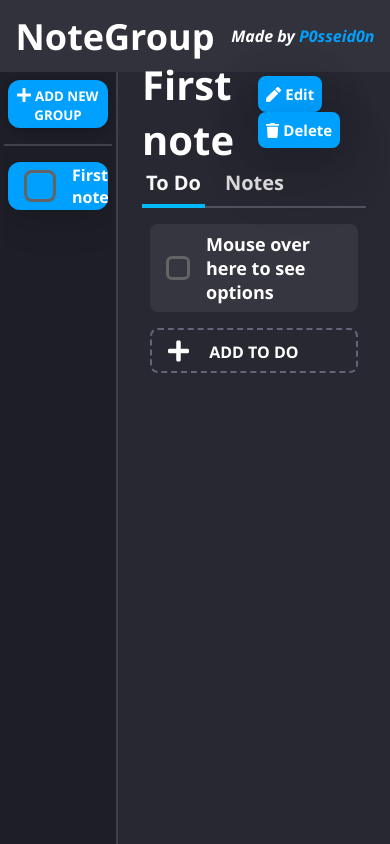
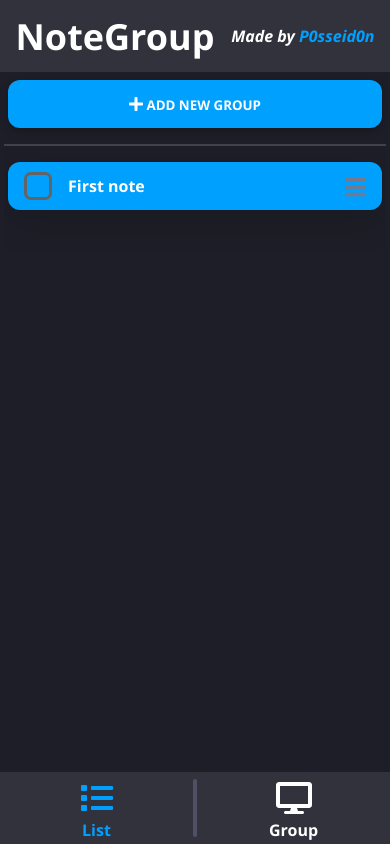
Before and after one commit to P0sseid0n/NoteGroup, a Vue app: page / in a window 390 px wide. Built offline with nearby package versions, Linux system fonts and the light colour scheme.

Commit message:
Add notes & Fix drag and drop & Mobile

```diff
--- a/package.json
+++ b/package.json
@@ -14,7 +14,8 @@
     "@fortawesome/free-solid-svg-icons": "^5.15.2",
     "@fortawesome/vue-fontawesome": "^2.0.2",
     "core-js": "^3.6.5",
-    "vue": "^2.6.11"
+    "vue": "^2.6.11",
+    "vuedraggable": "^2.24.3"
   },
   "devDependencies": {
     "@vue/cli-plugin-babel": "~4.5.0",
--- a/src/App.vue
+++ b/src/App.vue
@@ -9,6 +9,7 @@
         <Display :note="notes[noteSelected]" v-if="notes.length > 0" />
         <NoDisplay v-else />
     </main>
+    <ViewNav/>
 </div>
 </template>
 
@@ -16,6 +17,7 @@
 import List from './components/List.vue'
 import Display from './components/Display.vue'
 import NoDisplay from './components/NoDisplay.vue'
+import ViewNav from './components/ViewNav.vue'
 
 export default {
     name: 'App',
@@ -26,16 +28,14 @@ export default {
                     done: false,
                     title: 'First note',
                     todos: [ [false ,'Mouse over here to see options'] ],
-                    notes: [ ['Click to edit this note', "Type the note content" ] ]
+                    notes: [ ['Click to edit this note', "" ] ]
                 },
             ],
             noteSelected: 0
         }
     },
     components: {
-        List,
-        Display,
-        NoDisplay
+        List, Display, NoDisplay, ViewNav
     },
     created(){
         if(localStorage.getItem('notes')) this.notes = JSON.parse(localStorage.getItem('notes'))
@@ -148,6 +148,19 @@ html,body, #app{
 
     > main{
         height: calc(100% - 72px);
+        display: flex;
+        flex-direction: row;
+
+        #list{
+            width: 400px;
+            border-right: 1px solid rgb(65,65,75);
+
+        }
+
+        #display, #noDisplay{
+            width: calc(100% - 400px);
+            border-left: 1px solid rgb(65,65,75);
+        }
     }
 }
 
@@ -155,33 +168,41 @@ svg, path{
     color: inherit;
 }
 
+@media screen and (max-width: 1048px) {
     #app > main{
-    display: flex;
-    flex-direction: row;
 
         #list{
-        width: 30%;
-        border-right: 1px solid rgb(65,65,75);
+            width: 350px;
         }
 
         #display, #noDisplay{
-        width: 70%;
-        border-left: 1px solid rgb(65,65,75);
+            width: calc(100% - 350px);
+        }
     }
 }
 
-// @media screen and (max-width: 968px) {
-//     #app > main{
+@media screen and (min-width: 768px) {
+    #list, #display, #noDisplay{
+        width: 100%;
+        border: 0;
 
-//         #list, #display, #noDisplay{
-//             width: 100%;
-//             border: 0;
-//         }
+        display: block !important;
+    }
+}
 
-//         #display, #noDisplay{
-//             display: none;
-//         }
-//     }
-// }
+@media screen and (max-width: 768px) {
+    #app > main{
+        height: calc(100% - 144px);
+
+        #list, #display, #noDisplay{
+            width: 100%;
+            border: 0;
+        }
+
+        #display, #noDisplay{
+            display: none;
+        }
+    }
+}
 
 </style>
--- a/src/components/Display.vue
+++ b/src/components/Display.vue
@@ -2,7 +2,7 @@
 <div id="display">
 <header>
     <div>
-        <input v-if="editingGroup" @keypress.enter="editingGroup = false" type="text" v-model="noteTitle" maxlength="31" minlength="1" autofocus>
+        <input v-if="editingGroup" @keypress.enter="editingGroup = false" type="text" v-model="groupTitle" maxlength="25" minlength="1" required autofocus>
         <h1 v-else @dblclick="editingGroup = true"> {{ note.title }} </h1>
     </div>
     <div>
@@ -65,12 +65,14 @@ export default {
         this.$root.$on('selecting-title', () => this.editingGroup = false)
     },
     computed: {
-        noteTitle: {
+        groupTitle: {
             get(){
                 return this.$props.note.title
             },
             set(text){
-                if(text.length <= 31 && text.length >= 2) this.$props.note.title = text
+                const newText = text.trim()
+
+                if(newText.length <= 25 && newText.length >= 2) this.$props.note.title = newText
                 this.$root.$emit('saveNotes')
             }
         }
@@ -99,7 +101,8 @@ export default {
             display: block;
             background: var(--depth-4);
             border: 3px solid rgb(80,80,100);
-            width: 512px;
+            width: 100%;
+            max-width: 512px;
             padding: 0 8px;
             border-radius: 16px;
             font-size: 36px;
@@ -107,9 +110,13 @@ export default {
             outline: 0;
 
             &:focus{
-                border: 3px solid rgb(120,120,140);
+                border: 3px solid rgb(140,140,160);
             }
+
         }
+            input:invalid{
+                border: 3px solid rgb(140,80,100) !important;
+            }
 
         button{
             background-color: var(--blue);
@@ -120,8 +127,11 @@ export default {
             padding: 8px 8px;
             border-radius: 8px;
             cursor: pointer;
-            margin-right: 16px;
             box-shadow: rgba(17, 17, 26, 0.1) 0px 8px 24px, rgba(17, 17, 26, 0.1) 0px 16px 56px, rgba(17, 17, 26, 0.1) 0px 24px 80px;
+
+            &:not(button:last-of-type){
+                margin-right: 16px;
+            }
 
             &:hover{
                 transition: .2s;
@@ -173,4 +183,38 @@ export default {
         }
     }
 }
+
+@media screen and (max-width: 1048px) {
+    #display header{
+        flex-direction: column;
+        align-items: unset;
+        margin-bottom: 32px;
+
+        button{
+            margin-top: 8px;
+        }
+
+        input{
+            font-size: 28px;
+
+        }
+
+        h1{
+            font-size: 32px;
+        }
+    }
+}
+
+@media screen and (max-width: 868px) {
+    #display header{
+        input{
+            font-size: 24px;
+
+        }
+
+        h1{
+            font-size: 28px;
+        }
+    }
+}
 </style>
--- a/src/components/Display/Todo.vue
+++ b/src/components/Display/Todo.vue
@@ -1,19 +1,19 @@
 <template>
 <div id="todo">
+    <draggable :list="note.todos" handle=".handle" ghost-class="dragging">
         <li class="todo" v-for="(todo, index) in note.todos" :key="todo[2]"
-    @mouseenter="observeMouseToDo(index)" @mouseleave="observeMouseToDo(null)"
-     draggable="true" @dragstart="dragTodo($event, true)" @dragover.stop @dragend="dragTodo($event, false)"
-     @dragover="dragOverTodo($event, true)" @dragleave="dragOverTodo($event, false)"
-     @dragover.prevent @drop.stop @drop.prevent="dropTodo">
+        @mouseenter="observeMouseToDo(index)" @mouseleave="observeMouseToDo(null)">
             <div>
                 <div>
-
                     <input type="checkbox" :id="'todo-' + index" :checked='todo[0]'>
                     <label :for="'todo-' + index" @click="todoCheck(index)"><font-awesome-icon :icon="['fas', 'check']" /></label>
+
                 </div>
                 <div>
                     <input type="text" @keypress.enter="editTodo(false)" v-if="editingTodo === index" minlength="2" maxlength="75">
                     <h1 v-else @dblclick="editTodo(index)">{{ todo[1] }}</h1>
+
+                    <button class="handle"><font-awesome-icon :icon="['fas', 'bars']" /></button>
                 </div>
             </div>
             <div v-if="mouseOver == index && editingTodo === false || editingTodo === index">
@@ -26,6 +26,7 @@
                 </div>
             </div>
         </li>
+    </draggable>
     <li>
         <button id="add-todo" @click="addTodo()"> <span><font-awesome-icon :icon="['fas', 'plus']" /></span> Add to do </button>
     </li>
@@ -33,56 +34,22 @@
 </template>
 
 <script>
+import draggable from 'vuedraggable'
+
 export default {
     data(){
         return{
             mouseOver: null,
-            editingTodo: false,
-            dragging: false
+            editingTodo: false
         }
     },
     props: {
         note: Object
     },
+    components: {
+        draggable
+    },
     methods:{
-        dragOverTodo(e, state){
-            if(state){
-                const li = e.path.find(el => el.tagName == 'LI')
-
-                li.style.backgroundColor = 'rgba(230, 230, 250, 0.2)'
-            } else {
-                const li = e.path.find(el => el.tagName == 'LI')
-                li.removeAttribute('style')
-            }
-        },
-        dragTodo(e, state){
-            this.dragging = state
-            if(state){
-                e.dataTransfer.setData('todo', this.mouseOver)
-
-                e.target.style.opacity =  '0.4'
-            } else {
-                e.target.style.opacity =  '1'
-
-                document.querySelectorAll('ul > li.todo').forEach(el => el.removeAttribute('style'))
-            }
-        },
-        dropTodo(e){
-            const liDrop = e.path.find(el => el.tagName == 'LI')
-            const idNew = liDrop.querySelector('input[type=checkbox]').id.replace('todo-', '')
-            const idOld = e.dataTransfer.getData('todo')
-            const todos = this.$props.note.todos
-
-            const current = todos[idOld]
-            const target = todos[idNew]
-
-            todos[idNew] = current
-            todos[idOld] = target
-
-
-            this.$root.$emit('saveNotes')
-
-        },
         addTodo(){
             const todos = this.$props.note.todos
             let id = -1
@@ -105,24 +72,24 @@ export default {
                 this.editingTodo = edit
                 const note = await this.$props.note.todos[this.editingTodo][1]
 
-
                 const li = document.querySelectorAll('.todo')[this.editingTodo]
-                li.draggable = false
 
                 const input = li.querySelector('input[type=text]')
-
                 input.value = note
                 input.focus()
             } else {
                 const li = document.querySelectorAll('.todo')[this.editingTodo]
-                li.draggable = true
 
                 const input = li.querySelector('input[type=text]')
 
-                this.$props.note.todos[this.editingTodo][1] = input.value.slice(0, 75)
+                const newText = input.value.trim()
+
+                if(newText.length > 0 && newText.length < 75) {
+                    this.$props.note.todos[this.editingTodo][1] = newText
+                    this.$root.$emit('saveNotes')
+                }
 
                 this.editingTodo = false
-                this.$root.$emit('saveNotes')
             }
         },
 
@@ -159,7 +126,11 @@ export default {
         margin-bottom: 16px;
         border-radius: 8px;
         padding: 8px 16px;
-        cursor: move;
+
+        &.dragging{
+        background-color: rgba(230, 230, 250, 0.2);
+        }
+
 
         > div:first-of-type{
             display: flex;
@@ -168,12 +139,32 @@ export default {
                 font-size: 18px;
             }
 
-            > div:first-of-type input{
+            > div:first-of-type {
+                width: 40px;
+
+                input{
                     display: none;
                 }
+            }
 
-            > div:last-of-type input{
-                height: 40px;
+            > div:last-of-type {
+                width: calc(100% - 40px);
+                display: flex;
+                justify-content: space-between;
+                align-items: center;
+
+
+                .handle{
+                    cursor: move;
+                    background: transparent;
+                    color: rgb(120,120,140);
+                    outline: 0;
+                    border: 0;
+                    font-size: 24px;
+                }
+
+                input{
+                    height: 36px;
                     display: block;
                     background: rgb(80,80,90);
                     border: 2px solid rgb(120,120,140);
@@ -182,6 +173,8 @@ export default {
                     border-radius: 8px;
                     font-size: 18px;
                     font-weight: bold;
+                    outline: 0;
+                }
             }
         }
 
@@ -220,8 +213,8 @@ export default {
 
         input{
             ~ label{
-                width: 24px;
-                height: 24px;
+                width: 28px;
+                height: 28px;
                 border: 3px solid rgb(100,100,100);
                 border-radius: 25%;
                 display: flex;
--- a/src/components/List.vue
+++ b/src/components/List.vue
@@ -5,6 +5,7 @@
     </header>
     <hr>
     <main>
+        <draggable :list="notes" handle=".handle" @end="dragged" ghost-class="dragging">
             <div class="group" v-for="(note, index) in notes" :key="note.id" @click="setSelected(index)">
                 <div>
                     <input type="checkbox" :id="'group-' + index" :checked='note.done'>
@@ -12,16 +13,23 @@
                 </div>
                 <div>
                     <h1> {{ note.title }} </h1>
+                    <button class="handle"><font-awesome-icon :icon="['fas', 'bars']" /></button>
                 </div>
             </div>
+        </draggable>
     </main>
 </div>
 </template>
 
 <script>
+import draggable from 'vuedraggable'
+
 export default {
     props: {
         notes: Array
+    },
+    components:{
+        draggable
     },
     methods: {
         setSelected(id){
@@ -50,6 +58,13 @@ export default {
             this.setSelected(id)
 
             this.$root.$emit('saveNotes')
+        },
+        dragged(e){
+            if(e.oldIndex === this.$parent.noteSelected){
+                this.$parent.noteSelected = e.newIndex
+            } else if(e.newIndex === this.$parent.noteSelected){
+                this.$parent.noteSelected = e.oldIndex
+            }
         }
     },
     mounted(){
@@ -158,6 +173,7 @@ export default {
 
             div:first-child{
                 user-select: none;
+                widows: 44px;
 
                 input{
                     display: none;
@@ -165,8 +181,8 @@ export default {
 
                     ~ label{
                         display: block;
-                        width: 32px;
-                        height: 32px;
+                        width: 28px;
+                        height: 28px;
                         border: 3px solid rgb(100,100,100);
                         border-radius: 25%;
                         display: flex;
@@ -190,6 +206,20 @@ export default {
             }
 
             div:last-child{
+                display: flex;
+                justify-content: space-between;
+                align-items: center;
+                width: calc(100% - 44px);
+
+                .handle{
+                    cursor: move;
+                    background: transparent;
+                    color: rgb(120,120,140);
+                    outline: 0;
+                    border: 0;
+                    font-size: 24px;
+                }
+
                 h1{
                     font-size: 16px;
                     opacity: 0.8;
--- /dev/null
+++ b/src/components/ViewNav.vue
@@ -0,0 +1,74 @@
+<template>
+<div id="view">
+    <button id="change-list" class="viewing" @click="changeView('list')"> <h1><font-awesome-icon :icon="['fas', 'list']" /></h1> <h2>List</h2> </button>
+    <div class="line"></div>
+    <button id="change-display" @click="changeView('display')" > <h1><font-awesome-icon :icon="['fas', 'desktop']" /></h1> <h2>Group</h2> </button>
+</div>
+</template>
+
+<script>
+export default {
+    methods:{
+        changeView(view){
+            let oldView
+
+            if(view == 'list'){
+                oldView = 'display'
+            } else if(view == 'display'){
+                oldView = 'list'
+            } else {
+                return
+            }
+
+            document.querySelector(`#change-${oldView}`).classList.remove('viewing')
+            document.querySelector(`#change-${view}`).classList.add('viewing')
+
+            document.querySelector(`#${oldView}`).style.display = 'none'
+            document.querySelector(`#${view}`).style.display = 'block'
+
+        }
+    }
+}
+</script>
+
+<style lang="scss">
+#view{
+    width: 100%;
+    height: 72px;
+    background: var(--depth-3);
+    display: flex;
+    align-items: center;
+
+    button{
+        background: transparent;
+        outline: 0;
+        border: 0;
+        cursor: pointer;
+        width: calc(50% - 2px);
+        height: 100%;
+
+        h1{
+            font-size: 32px;
+        }
+
+        h2{
+            font-size: 16px;
+        }
+        &.viewing{
+
+
+            *{
+                color: var(--blue);
+            }
+        }
+    }
+
+    .line{
+        height: 80%;
+        background: rgb(80,80,100);
+        width: 4px;
+        display: block;
+        border-radius: 16px;
+    }
+}
+</style>
```
Also changed, not shown: src/components/Display/Notes.vue (+10 -2 lines), src/components/Display/NotesModal.vue (+16 -14 lines), 1 other file (tests, documents, lock files or other folders). Lines whose indentation alone changed are shown as unchanged.
